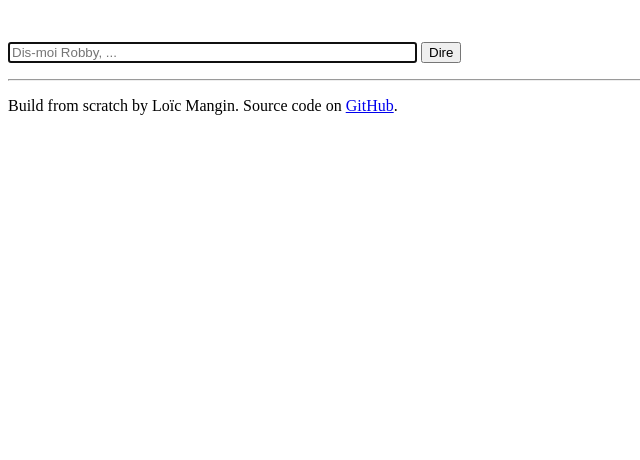
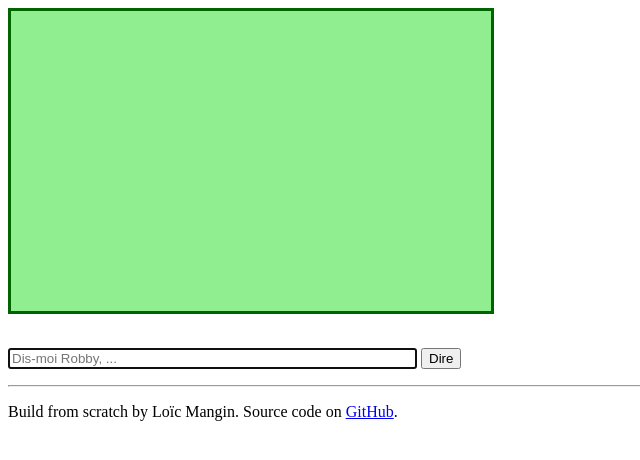
Before and after one commit to Louis-Gabriel-TM/P7_GrandPyBot, a Flask app: page / in a window 1280 px wide. Shown: the part 236-696 px from the top of the page, without its empty margins (0-640 px from the left). Run offline with Flask 2, Linux system fonts and the light colour scheme; some libraries are stand-ins or nearby versions.

Commit message:
Commit before mentoring

```diff
--- a/app/routes.py
+++ b/app/routes.py
@@ -2,7 +2,7 @@
 # coding: utf-8
 
 
-from flask import flash, render_template
+from flask import flash, jsonify, render_template, request
 
 from app import app
 from app.forms import ChatForm
@@ -30,3 +30,7 @@ def index():
         flash("Robby a récupéré les infos suivantes : {}".format(extract))
 
     return render_template('index.html', form=form)
+
+@app.route('/ajax', methods=['POST'])
+def ajax_request():
+    return jsonify("Bien reçu !")
--- /dev/null
+++ b/app/static/css/style.css
@@ -0,0 +1,6 @@
+#chatwindow {
+    height: 300px;
+    width: 480px;
+    border: 3px solid darkgreen;
+    background-color: lightgreen;
+}
--- a/app/static/js/ajax.js
+++ b/app/static/js/ajax.js
@@ -1,4 +1,22 @@
 $('#submit').on('click', function() {
-	var query = document.getElementById('user_query').value
-	alert("vous avez saisi : " + query)
+    var req = new XMLHttpRequest();
+
+    req.onreadystatechange = function() {
+        if (req.readySate === XMLHttpRequest.DONE) {
+            // A MODIFIER EN PRODUCTION : éliminer req.status === 0
+            if (req.status === 200 || req.status === 0) {
+                alert("Le serveur Python a renvoyé : ", req.reponseText);
+            }
+        }
+    }
+
+    req.open('POST', '/ajax')
+    req.setRequestHeader('Content-type', 'application/x-www-form-urlencoded');
+
+    var query = document.getElementById('user_query').value;
+    alert("vous avez saisi : " + query);
+
+    req.send(query)
+
+    alert("Requête envoyée !")
 })
--- a/app/templates/index.html
+++ b/app/templates/index.html
@@ -8,6 +8,8 @@
   <title>Robby the GrandPy Bot</title>
 
   <link rel="icon" type="image/png" href="../static/img/favicon.ico" />
+
+  <link rel="stylesheet" type="text/css" href="../static/css/style.css" />
 
 </head>
 
```
